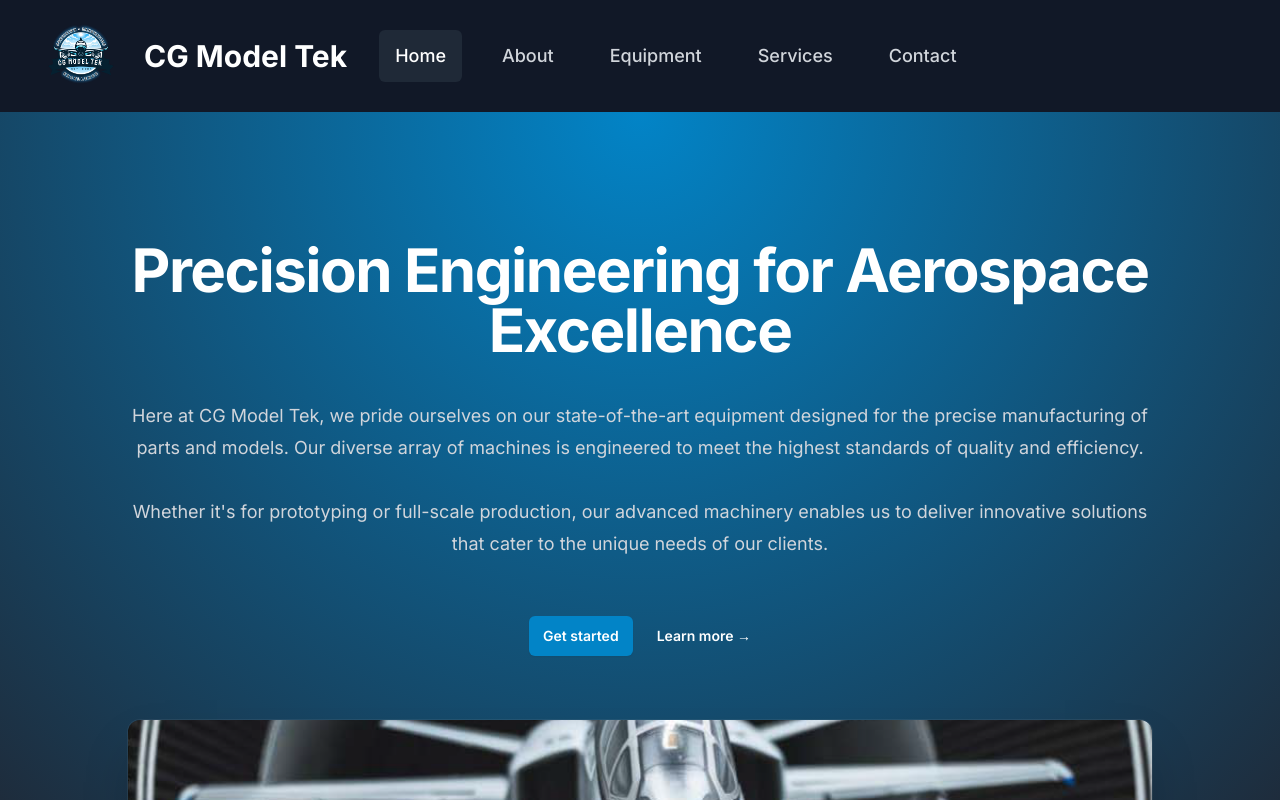
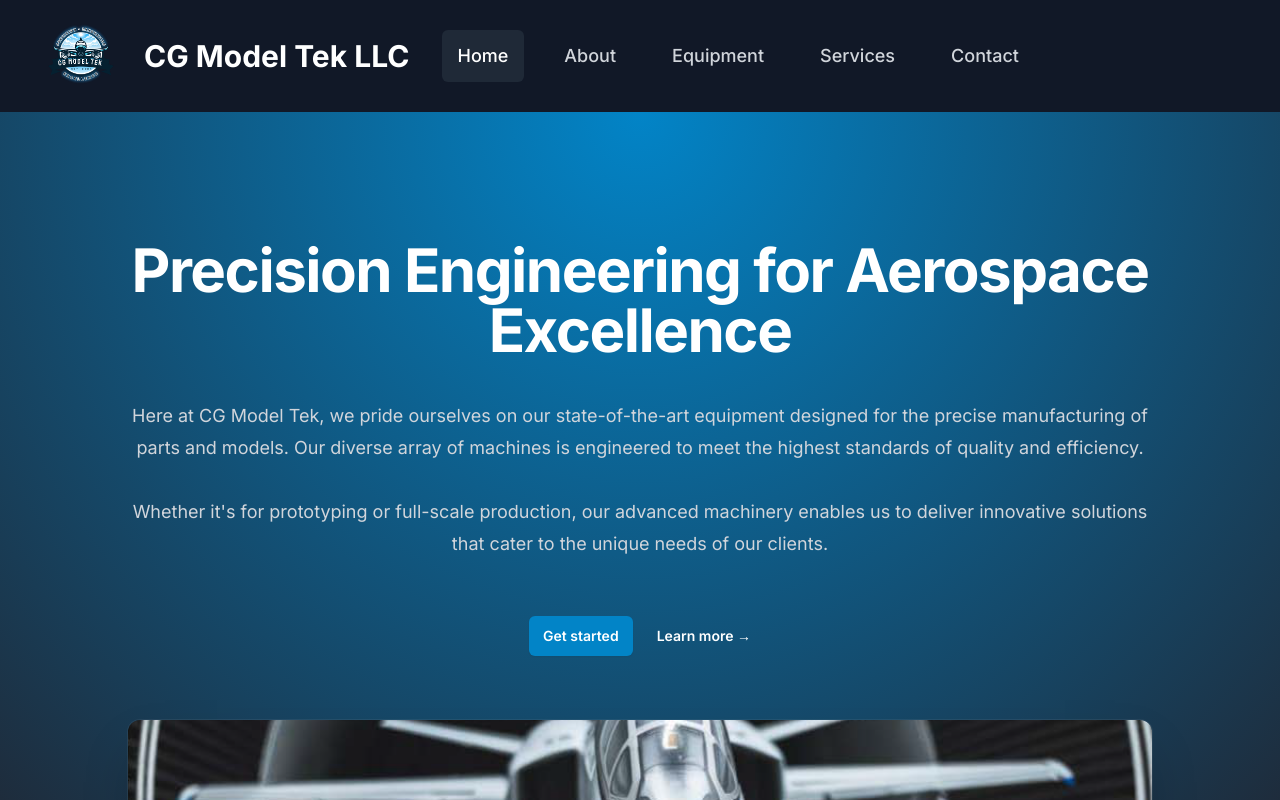
Before and after one commit to chadthomas31/cgmodeltek, a Next.js app: page / in a window 1280 px wide. Shown: the top 800 px of the page. Built offline with nearby package versions, Linux system fonts and the light colour scheme.

Commit message:
Add LLC to company name in navigation

```diff
--- a/src/components/layout/Navigation.tsx
+++ b/src/components/layout/Navigation.tsx
@@ -45,14 +45,14 @@ export default function Navigation() {
                     <div className="relative h-24 w-24">
                       <Image
                         src="/images/Logo/CGMTek-LOGO-1.png"
-                        alt="CG Model Tek Logo"
+                        alt="CG Model Tek LLC Logo"
                         fill
                         className="object-contain"
                         sizes="96px"
                         quality={100}
                       />
                     </div>
-                    <span className="text-3xl font-bold text-white">CG Model Tek</span>
+                    <span className="text-3xl font-bold text-white">CG Model Tek LLC</span>
                   </Link>
                 </div>
                 <div className="hidden md:ml-8 md:flex md:items-center md:space-x-6">
```
